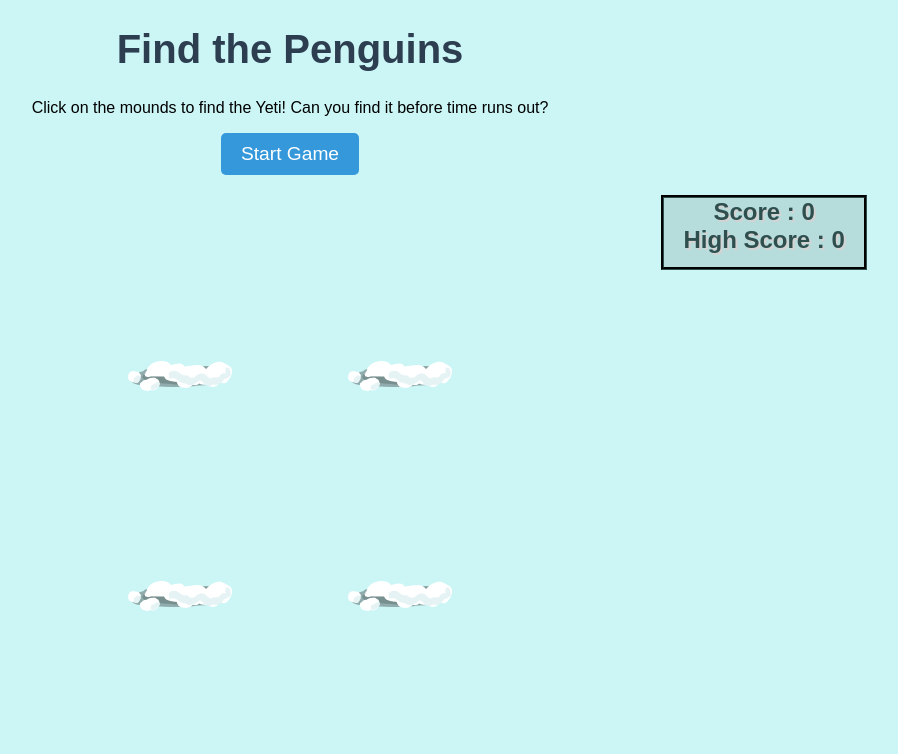
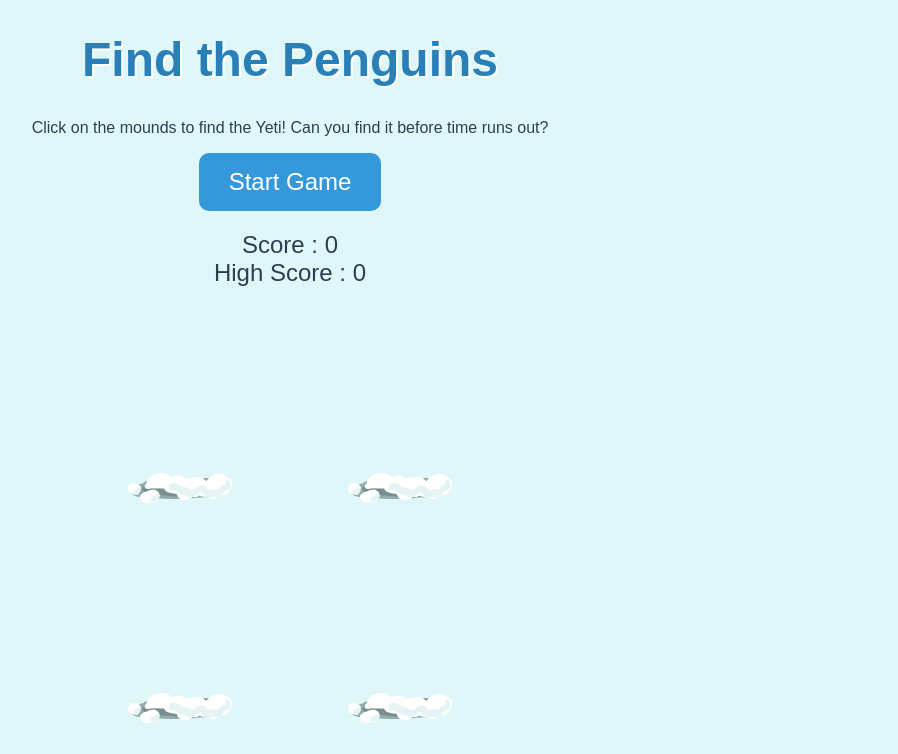
Before and after one commit to samadvora/FindPenguins, a plain HTML site: page index.html in a window 1280 px wide. Shown: the top 754 px of the page, without its empty margins (350-1248 px from the left). Drawn offline with nearby package versions, Linux system fonts and the light colour scheme.

Commit message:
index.css

```diff
--- a/index.css
+++ b/index.css
@@ -1,45 +1,45 @@
 body {
-    background-color: #ccf5f5;
-    font-family: Arial, sans-serif;
+    background-color: #e0f7fa; /* Light blue background */
+    font-family: 'Arial', sans-serif;
+    text-align: center;
+    color: #2c3e50;
 }
 
 header {
-    text-align: center;
     margin-bottom: 20px;
 }
 
 #title {
-    font-size: 2.5em;
-    color: #2c3e50;
+    font-size: 3em;
+    color: #2980b9;
+    text-shadow: 2px 2px #fff;
 }
 
 #startButton {
-    padding: 10px 20px;
-    font-size: 1.2em;
+    padding: 15px 30px;
+    font-size: 1.5em;
     background-color: #3498db;
     color: white;
     border: none;
-    border-radius: 5px;
+    border-radius: 10px;
     cursor: pointer;
-    transition: background-color 0.3s;
+    transition: background-color 0.3s, transform 0.3s;
 }
 
 #startButton:hover {
     background-color: #2980b9;
+    transform: scale(1.05);
 }
 
 #score {
-    width: 200px;
-    height: 69px;
-    position: absolute;
-    left: 79%;
-    border: 3px groove darkslategrey;
-    text-align: center;
     font-size: 1.5em;
-    font-weight: 800;
-    color: darkslategrey;
-    text-shadow: 2px 2px lightgrey;
-    background-color: rgba(0, 0, 0, .1);
+    margin: 20px 0;
+}
+
+#timer {
+    font-size: 1.5em;
+    margin: 20px 0;
+    color: #e74c3c; /* Red color for urgency */
 }
 
 #gameholder {
@@ -54,9 +54,18 @@ header {
     width: 200px;
     height: 200px;
     margin: 10px;
+    background-image: url('images/mound_1.png'); /* Default mound image */
     background-size: cover;
-    transition: background-image 0.3s;
-    background-image: url('images/mound_1.png'); /* Default image */
+    transition: background-image 0.3s, transform 0.3s;
+    cursor: pointer;
 }
 
-/* Repeat for other penguins with their respective images */
+.Penguins:hover {
+    transform: scale(1.05); /* Slightly enlarge on hover */
+}
+
+footer {
+    margin-top: 20px;
+    font-size: 0.8em;
+    color: #7f8c8d;
+}
```
